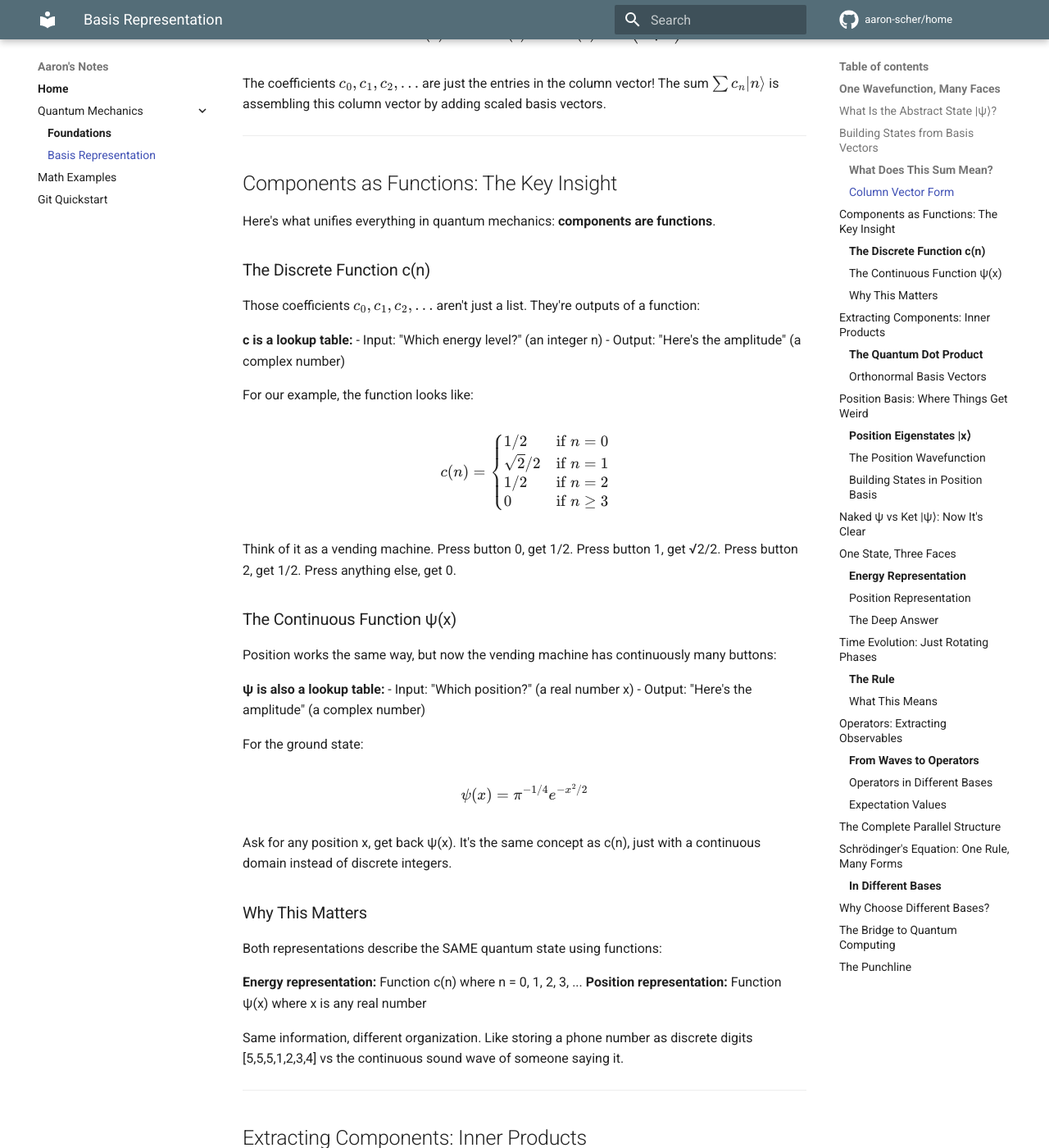
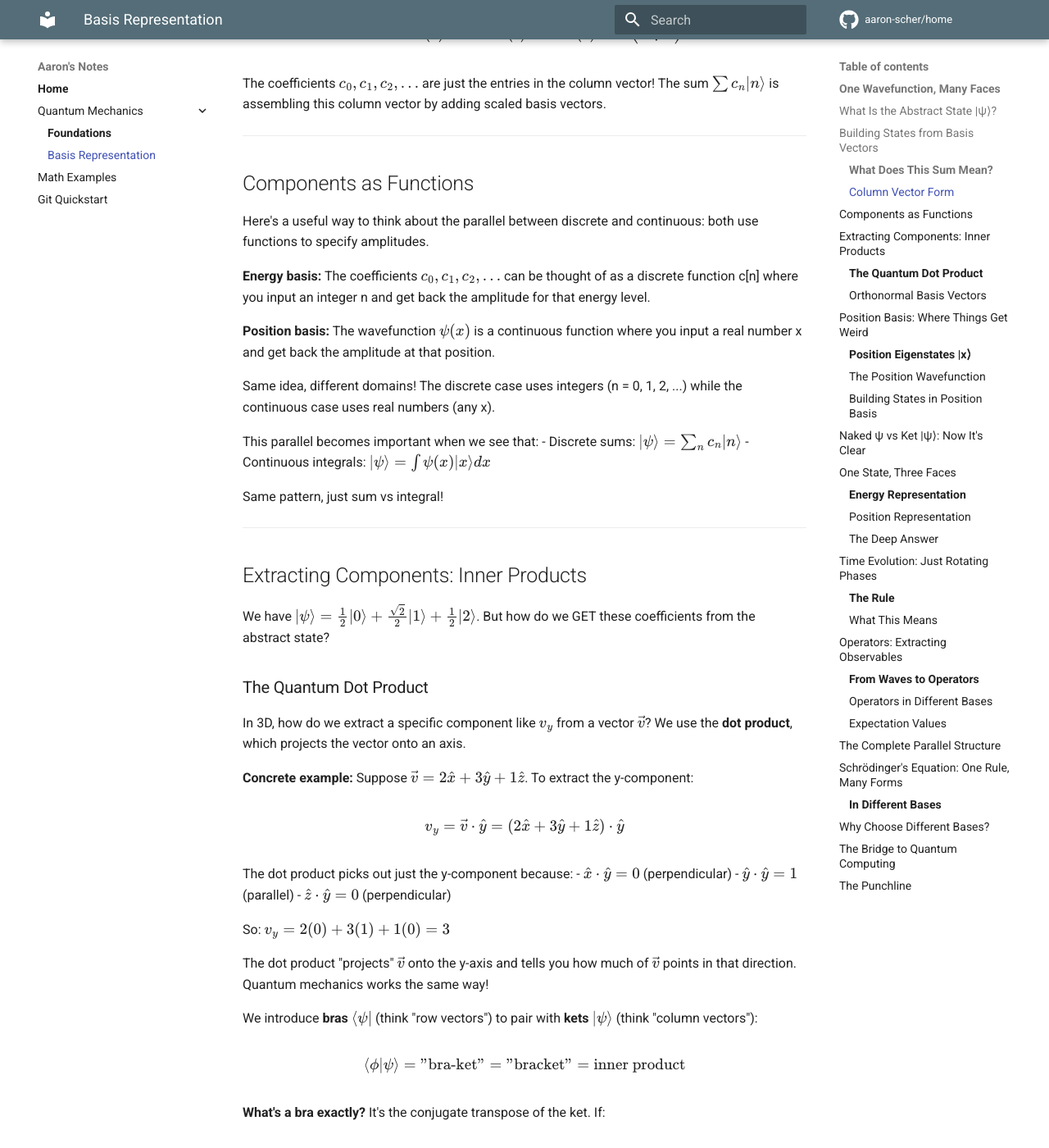
Before and after one commit to aaron-scher/home, an MkDocs documentation site: the page built from docs/quantum-mechanics/quantum-basis-representation.md, in a window 1280 px wide and 1400 px high, scrolled down 2652 px. Shown: the whole window at 82% size. Built offline with MkDocs 1.6.1 and Material for MkDocs 9.7.7, drawn with Linux system fonts in a browser that asks for light colours; comment, search, counter and statistics services are not loaded; some of the changed text lies outside the part shown.

Commit message:
Simplify c(n) notation and fix operator equation formatting
Reduced emphasis on c(n) function notation (not standard):
- Simplified 'Components as Functions' section to brief mention
- Changed 'coefficient function' to just 'coefficients' in examples
- Use standard c_n subscript notation throughout
- Keep c[n] mention once to show discrete/continuous parallel
- Simplified 'Naked ψ vs Ket' section

Fixed equation formatting in operators section:
- Changed 'p · ψ' to 'p ψ' (removed dot, cleaner)
- Made ∂ψ/∂x consistent

Result: More standard notation, clearer presentation.

```diff
--- a/docs/quantum-mechanics/quantum-basis-representation.md
+++ b/docs/quantum-mechanics/quantum-basis-representation.md
@@ -84,53 +84,21 @@ The coefficients $c_0, c_1, c_2, ...$ are just the entries in the column vector!
 
 ---
 
-## Components as Functions: The Key Insight
+## Components as Functions
 
-Here's what unifies everything in quantum mechanics: **components are functions**.
+Here's a useful way to think about the parallel between discrete and continuous: both use functions to specify amplitudes.
 
-### The Discrete Function c(n)
+**Energy basis:** The coefficients $c_0, c_1, c_2, ...$ can be thought of as a discrete function c[n] where you input an integer n and get back the amplitude for that energy level.
 
-Those coefficients $c_0, c_1, c_2, ...$ aren't just a list. They're outputs of a function:
+**Position basis:** The wavefunction $\psi(x)$ is a continuous function where you input a real number x and get back the amplitude at that position.
 
-**c is a lookup table:**
-- Input: "Which energy level?" (an integer n)
-- Output: "Here's the amplitude" (a complex number)
+Same idea, different domains! The discrete case uses integers (n = 0, 1, 2, ...) while the continuous case uses real numbers (any x).
 
-For our example, the function looks like:
+This parallel becomes important when we see that:
+- Discrete sums: $|\psi\rangle = \sum_n c_n|n\rangle$
+- Continuous integrals: $|\psi\rangle = \int \psi(x)|x\rangle dx$
 
-$$
-c(n) = \begin{cases}
-1/2 & \text{if } n = 0 \\
-\sqrt{2}/2 & \text{if } n = 1 \\
-1/2 & \text{if } n = 2 \\
-0 & \text{if } n \geq 3
-\end{cases}
-$$
-
-Think of it as a vending machine. Press button 0, get 1/2. Press button 1, get √2/2. Press button 2, get 1/2. Press anything else, get 0.
-
-### The Continuous Function ψ(x)
-
-Position works the same way, but now the vending machine has continuously many buttons:
-
-**ψ is also a lookup table:**
-- Input: "Which position?" (a real number x)
-- Output: "Here's the amplitude" (a complex number)
-
-For the ground state:
-
-$$\psi(x) = \pi^{-1/4} e^{-x^2/2}$$
-
-Ask for any position x, get back ψ(x). It's the same concept as c(n), just with a continuous domain instead of discrete integers.
-
-### Why This Matters
-
-Both representations describe the SAME quantum state using functions:
-
-**Energy representation:** Function c(n) where n = 0, 1, 2, 3, ...
-**Position representation:** Function ψ(x) where x is any real number
-
-Same information, different organization. Like storing a phone number as discrete digits [5,5,5,1,2,3,4] vs the continuous sound wave of someone saying it.
+Same pattern, just sum vs integral!
 
 ---
 
@@ -243,7 +211,7 @@ This is THE key equation! The wavefunction $\psi(x)$ is the amplitude for the ba
 
 ### Building States in Position Basis
 
-In energy basis: $|\psi\rangle = \sum_n c(n)|n\rangle$
+In energy basis: $|\psi\rangle = \sum_n c_n|n\rangle$
 In position basis: $|\psi\rangle = \int \psi(x)|x\rangle dx$
 
 Same pattern! We're adding up basis vectors, weighted by amplitudes. Since position is continuous, we integrate instead of sum.
@@ -264,26 +232,26 @@ The delta function $\delta(x - x')$ "picks out" the value at $x' = x$, extractin
 
 ## Naked ψ vs Ket |ψ⟩: Now It's Clear
 
-With our function viewpoint, the distinction is simple:
+The distinction is simple:
 
 **|ψ⟩** = The complete quantum state (basis-independent)
 - Contains all measurement possibilities
 - Like a vector in 3D space
 
-**ψ(x)** = The position-space coefficient function
-- Maps positions to complex amplitudes: $x \mapsto \langle x|\psi\rangle$
+**ψ(x)** = The position representation
+- Gives amplitude at each position: $\psi(x) = \langle x|\psi\rangle$
 - Like the x-components of a 3D vector
 
-**c(n)** = The energy-space coefficient function
-- Maps energy levels to complex amplitudes: $n \mapsto \langle n|\psi\rangle$
+**$c_0, c_1, c_2, ...$** = The energy representation
+- Coefficients for each energy level: $c_n = \langle n|\psi\rangle$
 - Like components in a different coordinate system
 
 The pattern is always:
-- Energy: $c(n) = \langle n|\psi\rangle$
-- Position: $\psi(x) = \langle x|\psi\rangle$
-- Momentum: $\tilde{\psi}(p) = \langle p|\psi\rangle$
+- Energy coefficients: $c_n = \langle n|\psi\rangle$
+- Position wavefunction: $\psi(x) = \langle x|\psi\rangle$
+- Momentum wavefunction: $\tilde{\psi}(p) = \langle p|\psi\rangle$
 
-Naked symbols (ψ, c, $\tilde{\psi}$) are coefficient functions. The ket |ψ⟩ is the state itself.
+The ket |ψ⟩ is the state itself. The functions ψ(x), $\tilde{\psi}(p)$ and coefficients $c_n$ are different ways of describing it.
 
 ---
 
@@ -295,18 +263,16 @@ $$|\psi\rangle = \frac{1}{2}|0\rangle + \frac{\sqrt{2}}{2}|1\rangle + \frac{1}{2
 
 ### Energy Representation
 
-The coefficient function:
-$$c(n) = \begin{cases}
-1/2 & n = 0 \\
-\sqrt{2}/2 & n = 1 \\
-1/2 & n = 2 \\
-0 & n \geq 3
-\end{cases}$$
+The coefficients:
+- $c_0 = 1/2$
+- $c_1 = \sqrt{2}/2$
+- $c_2 = 1/2$
+- $c_n = 0$ for $n \geq 3$
 
 **Probabilities:**
-- $P(E_0) = |c(0)|^2 = 25\%$
-- $P(E_1) = |c(1)|^2 = 50\%$
-- $P(E_2) = |c(2)|^2 = 25\%$
+- $P(E_0) = |c_0|^2 = 25\%$
+- $P(E_1) = |c_1|^2 = 50\%$
+- $P(E_2) = |c_2|^2 = 25\%$
 
 **Average energy:** $\langle E \rangle = \frac{7}{4}\hbar\omega$
 
```
Also changed, not shown: other parts of docs/quantum-mechanics/quantum-basis-representation.md (+1 -1 lines).
